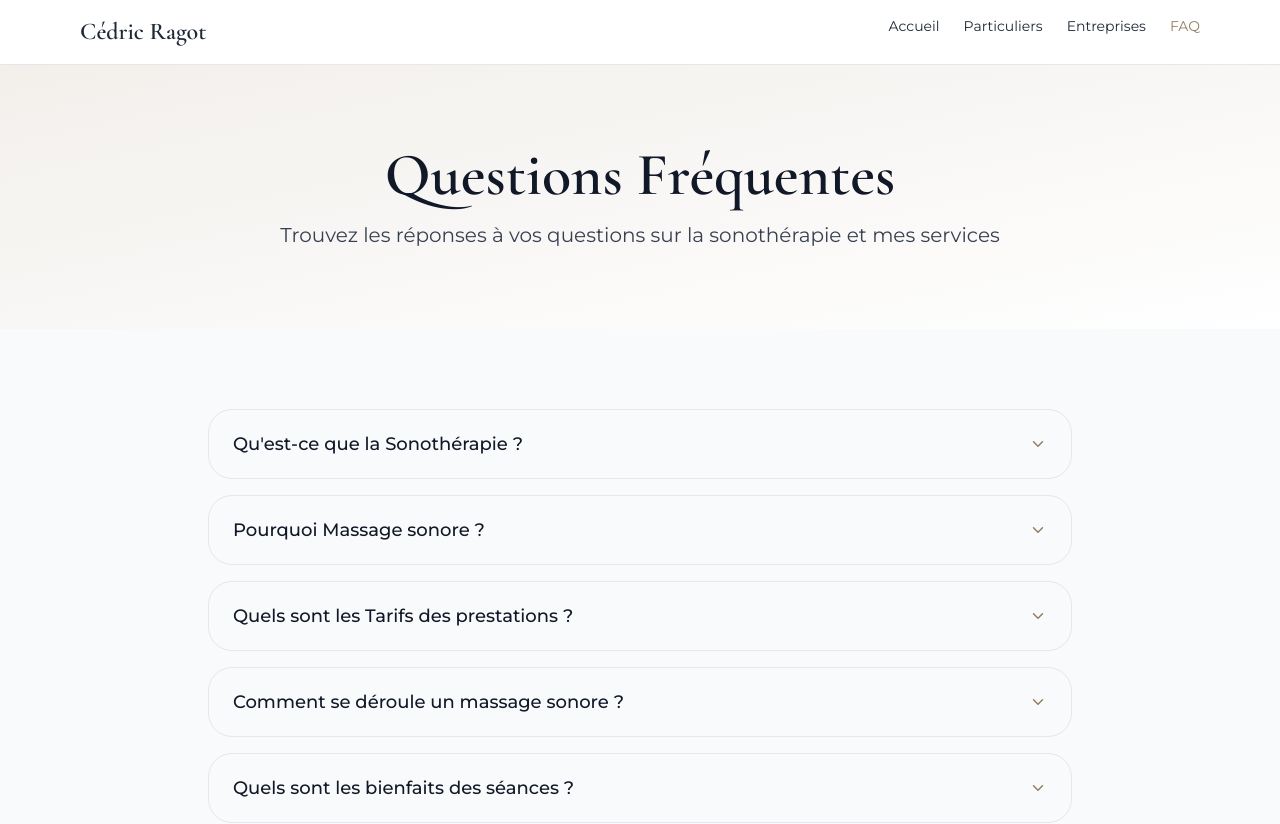
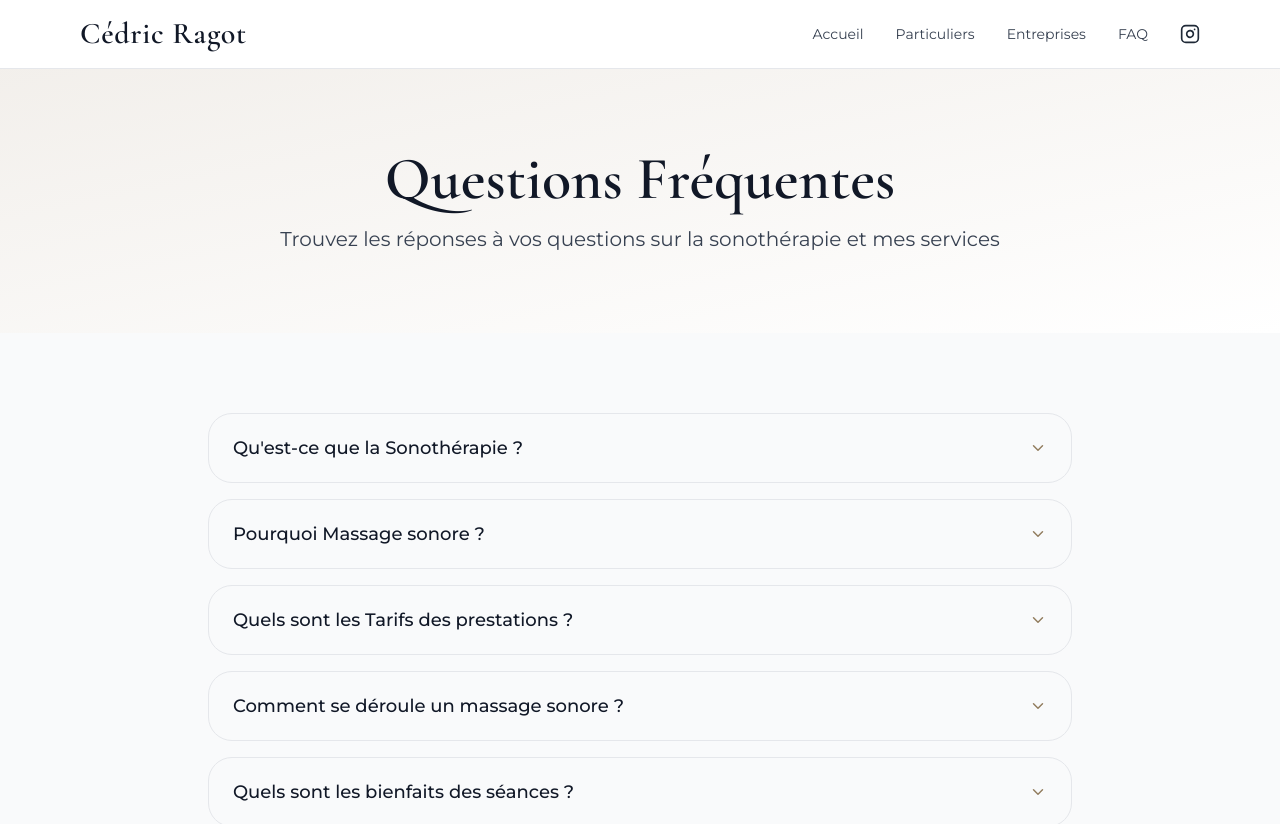
Before and after one commit to cedricragotarttherapie-dotcom/cedric.ragot, a React (Vite) app in the folder client/: page /faq in a window 1280 px wide. Shown: the top 824 px of the page. Built offline with nearby package versions, Linux system fonts and the light colour scheme; no server answers.

Commit message:
Correction liens carousel devis

```diff
--- a/client/src/pages/Entreprises.tsx
+++ b/client/src/pages/Entreprises.tsx
@@ -72,35 +72,12 @@ export default function Entreprises() {
         </h1>
 
         <nav className="flex items-center gap-8 text-sm">
-            <Link to="/" className="text-gray-700 hover:text-[#947f61]">
-              Accueil
-            </Link>
+          <Link to="/" className="text-gray-700 hover:text-[#947f61]">Accueil</Link>
+          <Link to="/particuliers" className="text-gray-700 hover:text-[#947f61]">Particuliers</Link>
+          <Link to="/entreprises" className="text-gray-700 hover:text-[#947f61]">Entreprises</Link>
+          <Link to="/faq" className="text-gray-700 hover:text-[#947f61]">FAQ</Link>
 
-            <Link
-              to="/particuliers"
-              className="text-gray-700 hover:text-[#947f61]"
-            >
-              Particuliers
-            </Link>
-
-            <Link
-              to="/entreprises"
-              className="text-[#947f61]"
-            >
-              Entreprises
-            </Link>
-
-            <Link
-              to="/faq"
-              className="text-gray-700 hover:text-[#947f61]"
-            >
-              FAQ
-            </Link>
-
-            <a
-              href="https://www.instagram.com/cedric_ragot"
-              target="_blank"
-            >
+          <a href="https://www.instagram.com/cedric_ragot" target="_blank">
             <Instagram size={20} />
           </a>
         </nav>
--- a/client/src/pages/FAQ.tsx
+++ b/client/src/pages/FAQ.tsx
@@ -120,20 +120,26 @@ const handleSubmit = async (e: React.FormEvent) => {
     <div className="min-h-screen flex flex-col font-[Montserrat]">
 
       {/* HEADER */}
-      <header className="bg-white border-b sticky top-0 z-50">
-        <div className="max-w-6xl mx-auto flex justify-between px-4 py-4">
-          <h1 className="font-[Cormorant_Garamond] text-2xl font-semibold">
-            Cédric Ragot
-          </h1>
+      <header className="border-b border-gray-200 bg-white sticky top-0 z-50">
+      <div className="max-w-6xl mx-auto px-4 py-4 flex items-center justify-between">
 
-          <nav className="flex gap-6 text-sm">
-            <Link to="/">Accueil</Link>
-            <Link to="/particuliers">Particuliers</Link>
-            <Link to="/entreprises">Entreprises</Link>
-            <Link to="/faq" className="text-[#947f61]">FAQ</Link>
-          </nav>
-        </div>
-      </header>
+        <h1 className="text-3xl tracking-wide text-gray-900 font-[Cormorant_Garamond] font-semibold">
+          Cédric Ragot
+        </h1>
+
+        <nav className="flex items-center gap-8 text-sm">
+          <Link to="/" className="text-gray-700 hover:text-[#947f61]">Accueil</Link>
+          <Link to="/particuliers" className="text-gray-700 hover:text-[#947f61]">Particuliers</Link>
+          <Link to="/entreprises" className="text-gray-700 hover:text-[#947f61]">Entreprises</Link>
+          <Link to="/faq" className="text-gray-700 hover:text-[#947f61]">FAQ</Link>
+
+          <a href="https://www.instagram.com/cedric_ragot" target="_blank">
+            <Instagram size={20} />
+          </a>
+        </nav>
+
+      </div>
+    </header>
 
       <main className="flex-1">
 
--- a/client/src/pages/Particuliers.tsx
+++ b/client/src/pages/Particuliers.tsx
@@ -60,9 +60,13 @@ export default function Particuliers() {
 
         <nav className="flex items-center gap-8 text-sm">
           <Link to="/" className="text-gray-700 hover:text-[#947f61]">Accueil</Link>
-            <Link to="/particuliers" className="text-[#947f61] font-semibold">Particuliers</Link>
+          <Link to="/particuliers" className="text-gray-700 hover:text-[#947f61]">Particuliers</Link>
           <Link to="/entreprises" className="text-gray-700 hover:text-[#947f61]">Entreprises</Link>
           <Link to="/faq" className="text-gray-700 hover:text-[#947f61]">FAQ</Link>
+
+          <a href="https://www.instagram.com/cedric_ragot" target="_blank">
+            <Instagram size={20} />
+          </a>
         </nav>
 
       </div>
```
Lines whose indentation alone changed are shown as unchanged.
